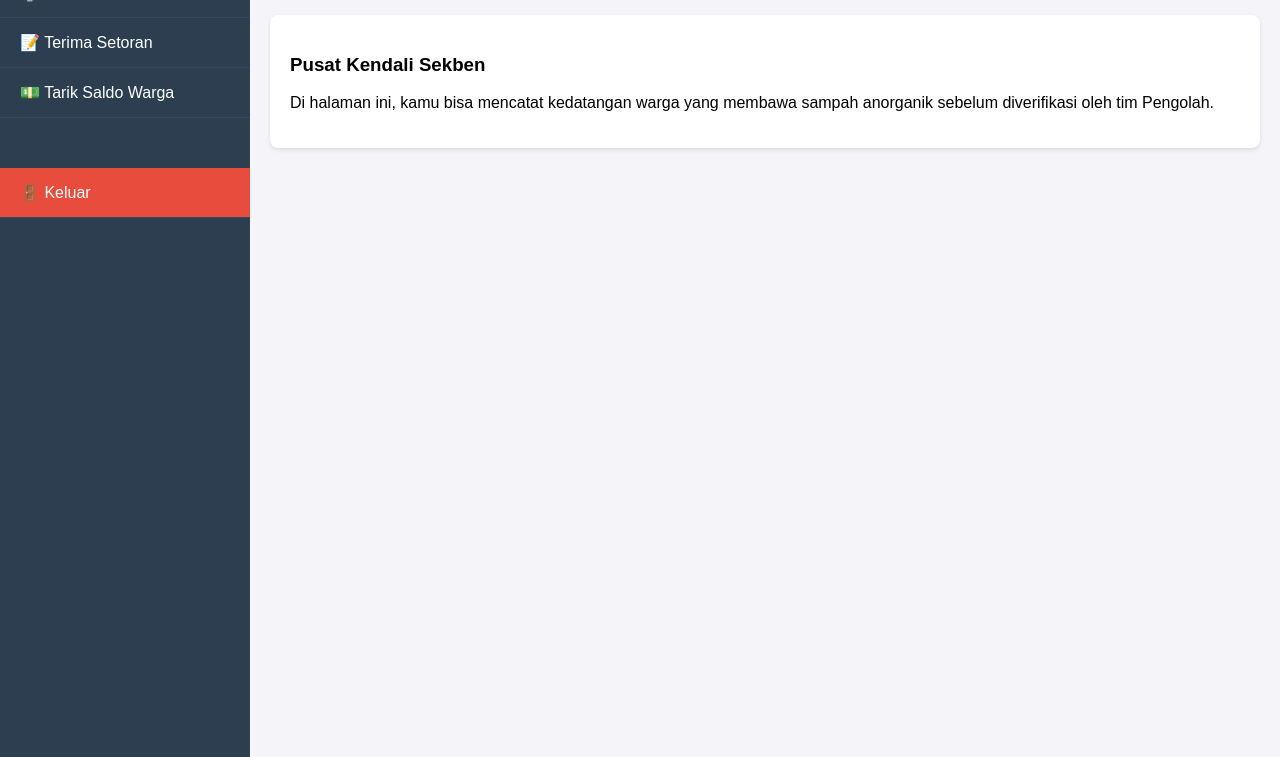
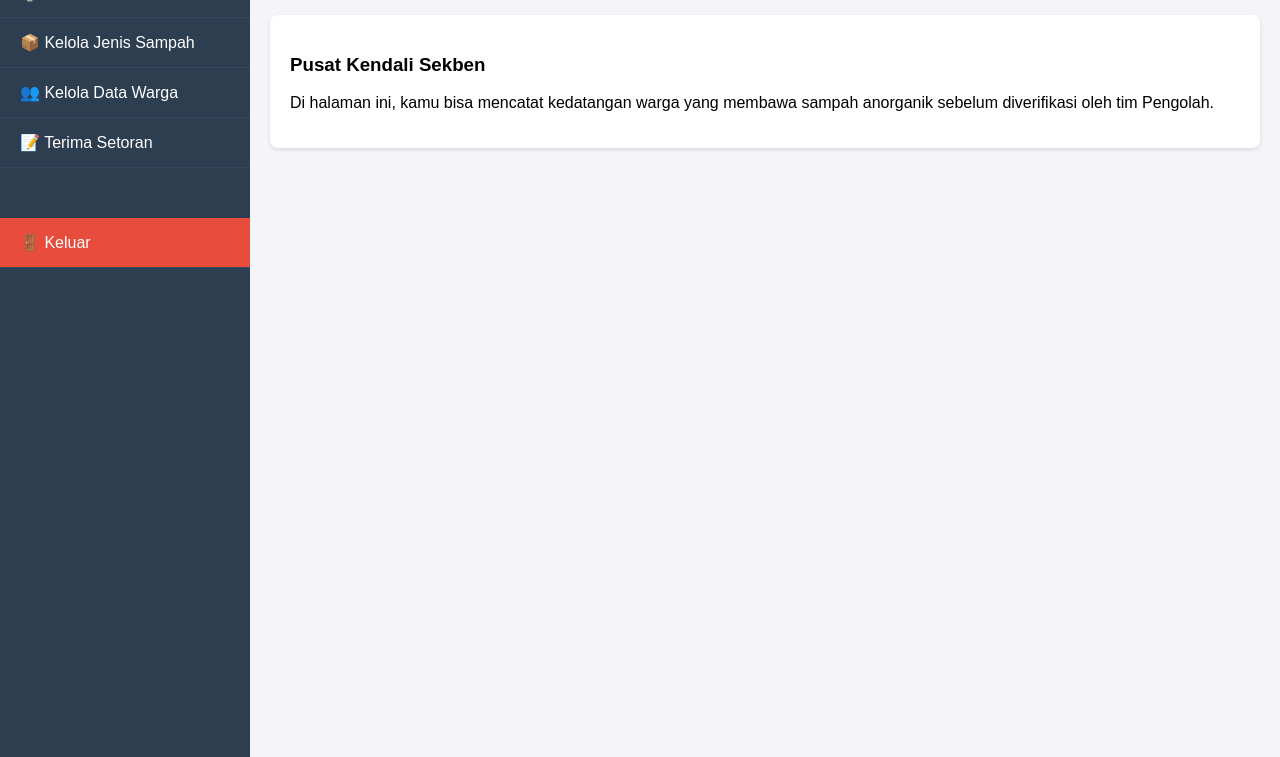
Before and after one commit to Aliansyah20/Bank-Sampah-Web, a Flask app: template app/templates/dashboard/sekben_dashboard.html in a window 1280 px wide. Shown: the part 123-880 px from the top of the page. Run offline with Flask 3, Linux system fonts and the light colour scheme; the template is opened without the code that fills it, so the values that code supplies are empty; parts of the project's set-up code (start-up, migrations or seed data) failed here and were passed over.

Commit message:
Update sekben_dashboard.html

```diff
--- a/app/templates/dashboard/sekben_dashboard.html
+++ b/app/templates/dashboard/sekben_dashboard.html
@@ -17,11 +17,12 @@
 </head>
 <body>
 
-    <div class="sidebar">
+<div class="sidebar">
         <h3>Bank Sampah</h3>
-        <a href="#">🏠 Dashboard Utama</a>
-        <a href="#">📝 Terima Setoran</a>
-        <a href="#">💵 Tarik Saldo Warga</a>
+        <a href="/sekben/dashboard">🏠 Dashboard Utama</a>
+        <a href="/sekben/jenis-sampah">📦 Kelola Jenis Sampah</a>
+        <a href="/sekben/warga">👥 Kelola Data Warga</a>
+        <a href="/sekben/terima-setoran">📝 Terima Setoran</a>
         <a href="/auth/logout" style="background-color: #e74c3c; margin-top: 50px;">🚪 Keluar</a>
     </div>
 
```
